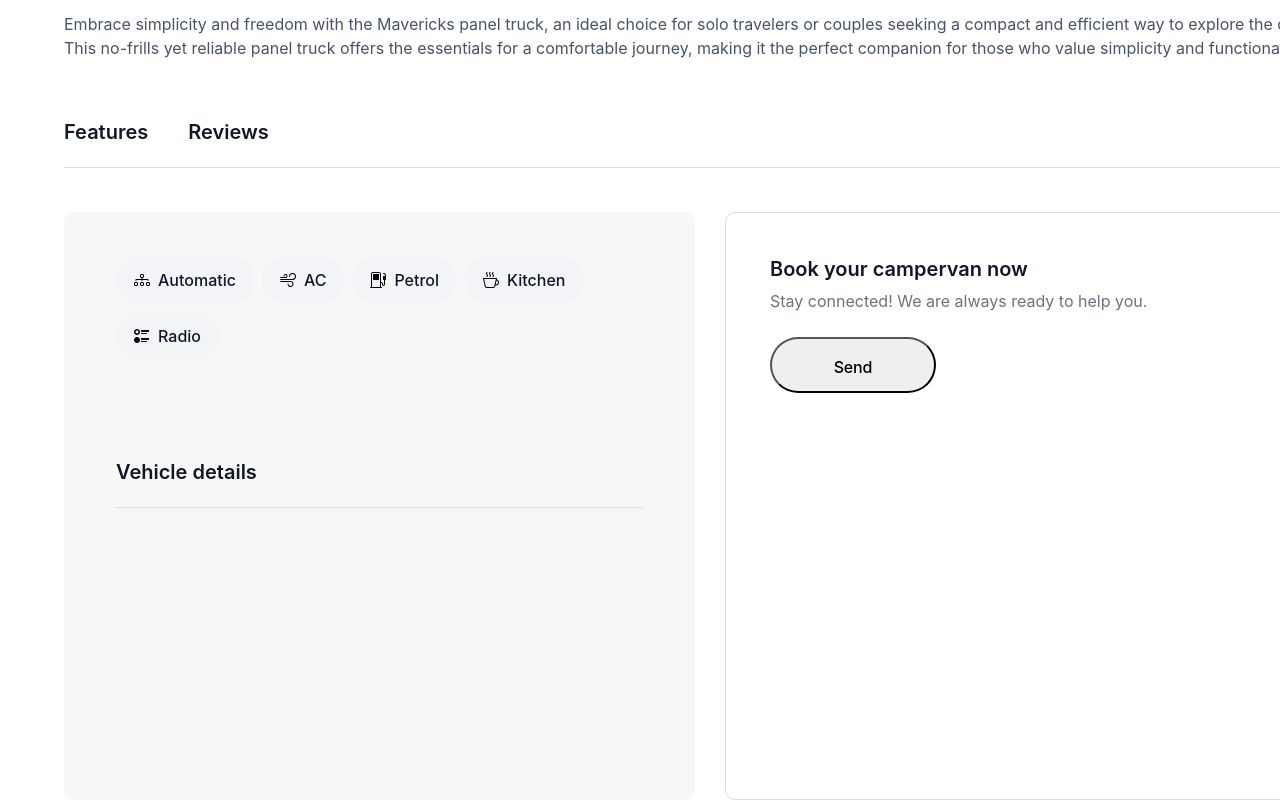
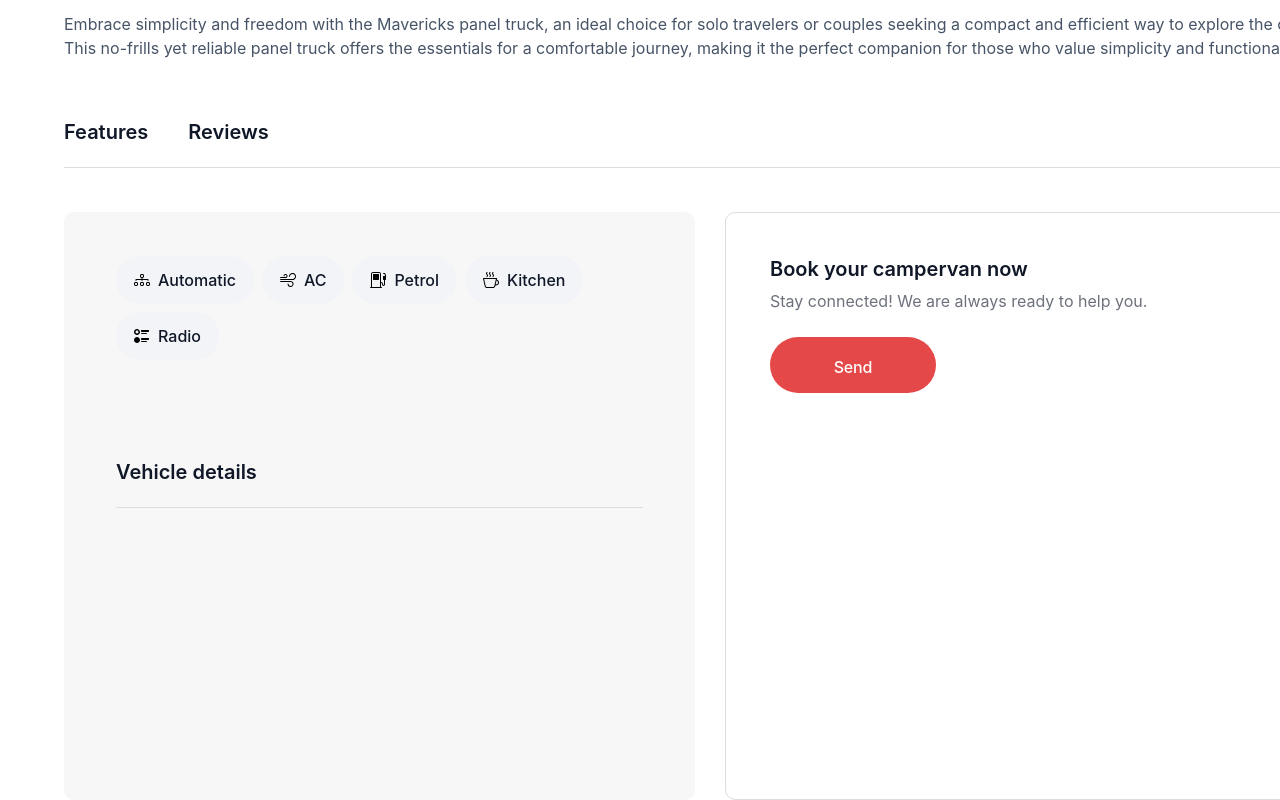
Before and after one commit to Lyadskyi/TravelTrucs-web_app, a React (Vite) app: page /catalog/1/features in a window 1280 px wide. Shown: the part 588-1388 px from the top of the page. Built offline with nearby package versions, Linux system fonts and the light colour scheme.

Commit message:
Added a Loader and update Layout-create
Added a library: react-loader-spinner

```diff
--- a/package.json
+++ b/package.json
@@ -18,6 +18,7 @@
     "react": "^18.3.1",
     "react-dom": "^18.3.1",
     "react-icons": "^5.3.0",
+    "react-loader-spinner": "^6.1.6",
     "react-redux": "^9.1.2",
     "react-router-dom": "^6.28.0",
     "redux": "^5.0.1",
--- a/src/components/DetailsFeatures/DetailsFeatures.module.css
+++ b/src/components/DetailsFeatures/DetailsFeatures.module.css
@@ -80,6 +80,7 @@
 }
 
 .btn {
+  border: 2px solid transparent;
   border-radius: 200px;
   padding: 16px 60px;
   width: 166px;
@@ -88,4 +89,8 @@
   font-size: 16px;
   line-height: 1.5;
   letter-spacing: -0.01em;
+  cursor: pointer;
+  transition: background-color 0.3s ease;
+  background-color: #e44848;
+  color: #fff;
 }
--- a/src/components/Layout/Layout.jsx
+++ b/src/components/Layout/Layout.jsx
@@ -1,7 +1,7 @@
 import { Suspense } from "react";
-import { TbWorldDownload } from "react-icons/tb";
+import Loader from "../Loader/Loader";
+import Navigation from "../Navigation/Navigation";
 
-import Navigation from "../Navigation/Navigation";
 import css from "./Layout.module.css";
 
 export default function Layout({ children }) {
@@ -11,7 +11,7 @@ export default function Layout({ children }) {
       <Suspense
         fallback={
           <>
-            <TbWorldDownload size={20} /> Wait for the movie search
+            <Loader size={20} /> Wait for the trucks search
           </>
         }
       >
--- /dev/null
+++ b/src/components/Loader/Loader.jsx
@@ -0,0 +1,20 @@
+import { ProgressBar } from "react-loader-spinner";
+import css from "./Loader.module.css";
+
+const Loader = () => {
+  return (
+    <div className={css.loader}>
+      <ProgressBar
+        visible={true}
+        height="80"
+        width="80"
+        color="#4fa94d"
+        ariaLabel="progress-bar-loading"
+        wrapperStyle={{}}
+        wrapperClass=""
+      />
+    </div>
+  );
+};
+
+export default Loader;
--- /dev/null
+++ b/src/components/Loader/Loader.module.css
@@ -0,0 +1,5 @@
+.loader {
+  display: flex;
+  justify-content: center;
+  margin-top: 20px;
+}
```
Also changed, not shown: 1 other file (tests, documents, lock files or other folders).
